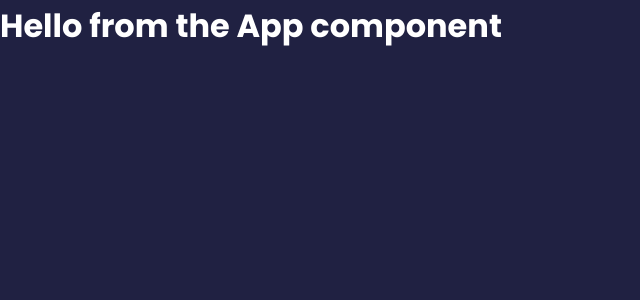
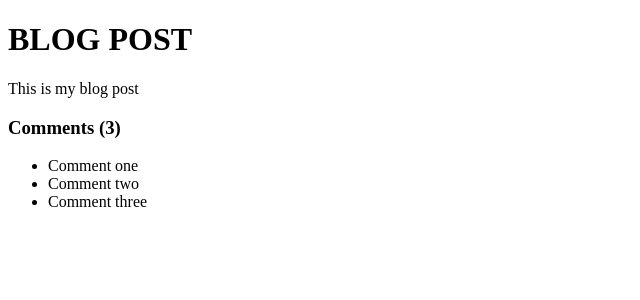
Before and after one commit to andrewteece/Feedback-App, a React (Vite) app in the folder feedback-app/: page / in a window 1280 px wide. Shown: the top 300 px of the page, without its empty margins (0-640 px from the left). Built offline with nearby package versions, Linux system fonts and the light colour scheme.

Commit message:
dynamic values and lists

```diff
--- a/feedback-app/src/App.jsx
+++ b/feedback-app/src/App.jsx
@@ -1,9 +1,27 @@
 function App() {
-    return (
-        <>
-        <h1>Hello from the App component</h1>
-        </>
-    )
+  const title = 'Blog Post';
+  const body = 'This is my blog post';
+  const comments = [
+    { id: 1, text: 'Comment one' },
+    { id: 2, text: 'Comment two' },
+    { id: 3, text: 'Comment three' },
+  ];
+
+  return (
+    <div className='container'>
+      <h1>{title.toUpperCase()}</h1>
+      <p>{body}</p>
+
+      <div className='comments'>
+        <h3>Comments ({comments.length})</h3>
+        <ul>
+          {comments.map((comment, index) => (
+            <li key={index}>{comment.text}</li>
+          ))}
+        </ul>
+      </div>
+    </div>
+  );
 }
 
 export default App;
--- a/feedback-app/src/index.jsx
+++ b/feedback-app/src/index.jsx
@@ -1,8 +1,7 @@
 import React from 'react';
 import ReactDOM from 'react-dom/client';
 import App from './App.jsx';
-import './index.css';
-
+//import './index.css';
 
 // ReactDOM.createRoot(document.getElementById('root')).render(<App />);
 
@@ -10,4 +9,4 @@
   <React.StrictMode>
     <App />
   </React.StrictMode>
-)
+);
```
